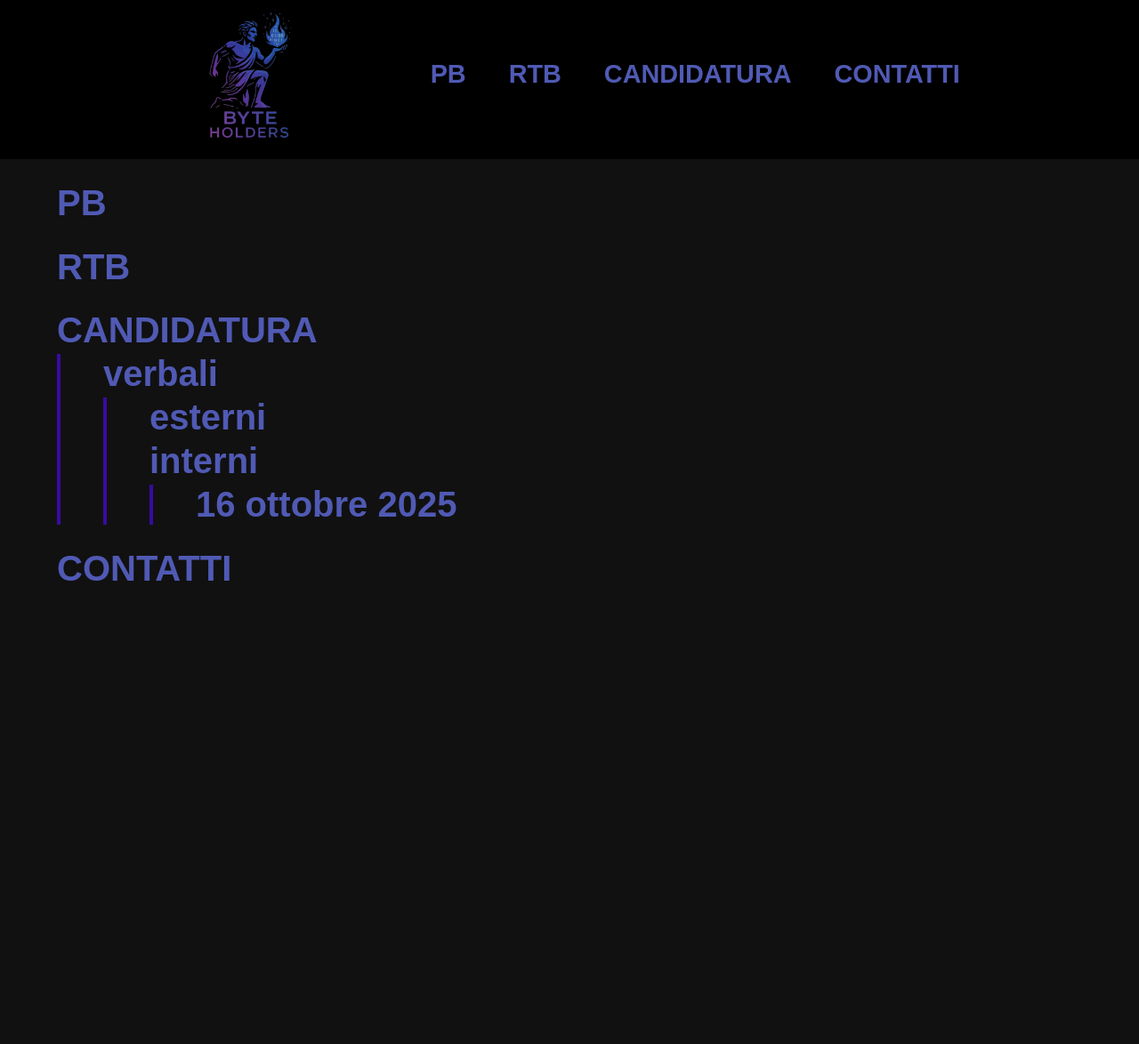
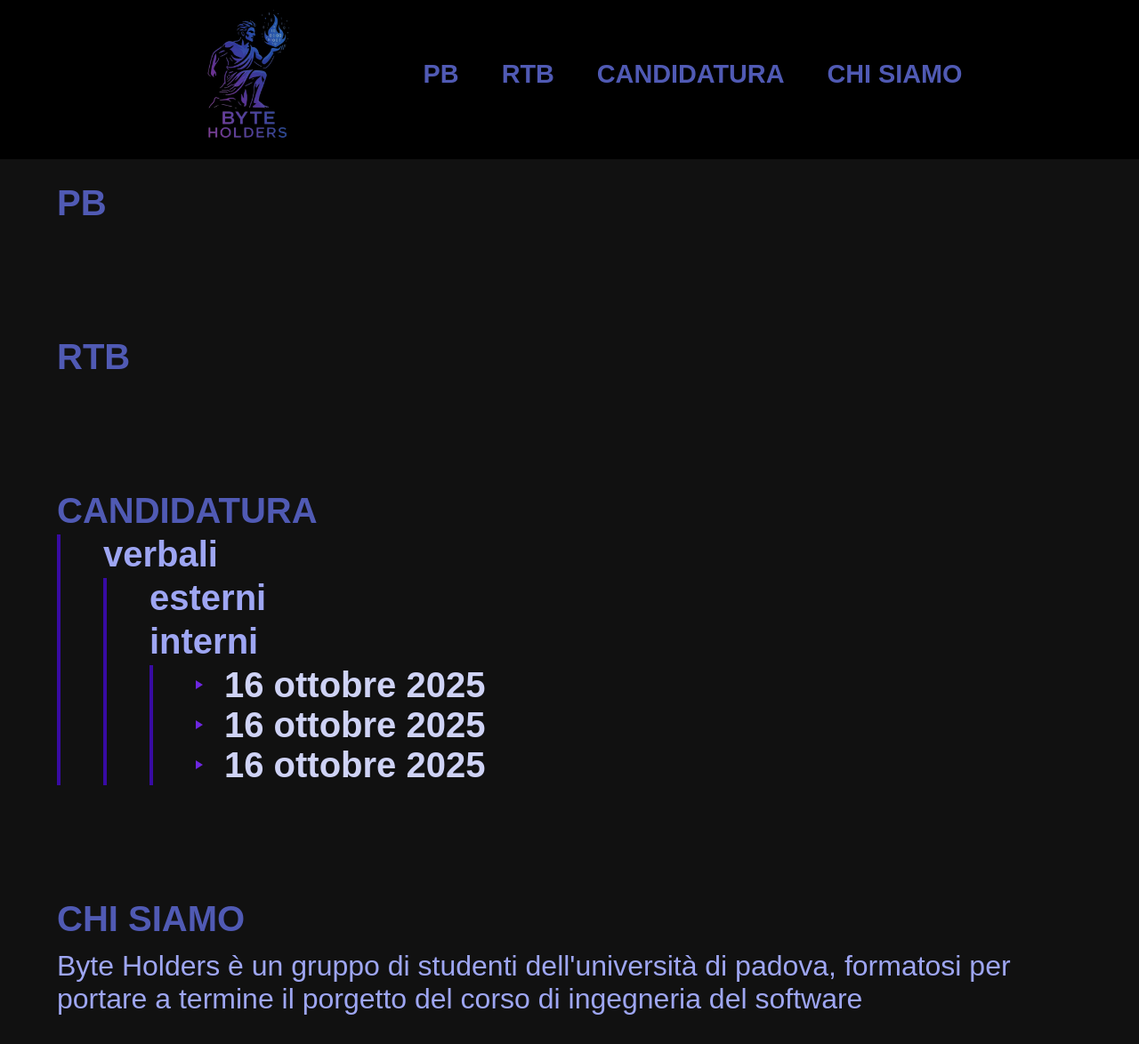
Before and after one commit to Test-man45/Documentazione, a plain HTML site: page index.html in a window 1280 px wide. Shown: the part 13-1187 px from the top of the page at 89% size. Before the commit the page ends 800 px from the top, so only its background shows below. Drawn offline with Linux system fonts and the light colour scheme.

Commit message:
body versione 2

```diff
--- a/index.html
+++ b/index.html
@@ -14,11 +14,13 @@
           <li><a href="#PB">PB</a></li>
           <li><a href="#RTB">RTB</a></li>
           <li><a href="#CANDIDATURA">CANDIDATURA</a></li>
-          <li><a href="#CONTATTI">CONTATTI</a></li>
+          <li><a href="#CHI-SIAMO">CHI SIAMO</a></li>
         </ul>
       </nav>
     </div>
   </header>
+
+
   <div id="docs-container">
     <div id="PB">
       <h1>PB</h1>
@@ -33,17 +35,20 @@
         <div id="verbali-candidatura-container">
           <h3 class="mini-titolo">esterni</h3>
           <div id="verbali-candidatura-esterni" >
-
           </div>
           <h3 class="mini-titolo">interni</h3>
           <div id="verbali-candidatura-interni">
+            <a href="documenti/candidatura/interni/Verbale_SWE_16_10_25.pdf">16 ottobre 2025</a>
+            <a href="documenti/candidatura/interni/Verbale_SWE_16_10_25.pdf">16 ottobre 2025</a>
             <a href="documenti/candidatura/interni/Verbale_SWE_16_10_25.pdf">16 ottobre 2025</a>
           </div>
         </div>
       </div>
     </div>
-    <div id="CONTATTI">
-      <H1>CONTATTI</H1>
+
+    <div id="CHI-SIAMO">
+      <H1>CHI SIAMO</H1>
+      <p>Byte Holders è un gruppo di studenti dell'università di padova, formatosi per portare a termine il porgetto del corso di ingegneria del software</p>
     </div>
 
 
--- a/sito/style.css
+++ b/sito/style.css
@@ -1,6 +1,4 @@
-#logo {
-    background-image: ur;
-}
+
 
 body {
     margin: 0;
@@ -83,23 +81,35 @@ nav ul li a:hover {
     margin: 0 auto;
 }
 
-#docs-container h1,h2,h3,a {
+#docs-container h1 {
     color: #505ab4;
     font-size: 2.5em;
     font-weight: bold;
 }
 
+#docs-container h2,h3 {
+    color: #9ea6f3;
+    font-size: 2.5em;
+    font-weight: bold;
+}
+
 #docs-container a {
+    font-size: 2.5em;
+    font-weight: bold;
     text-decoration: none;
-    transition: color 0.3s;
+    color: #cfd3f6;
+    display: block;
+    padding-left: 0.8em; /* spazio per il triangolo */
+    position: relative;
 }
 
 #docs-container a:hover {
     background-image: linear-gradient(to right, rgb(80, 90, 180, 0.2), transparent);;
 }
 
-#docs-container ul {
-    margin: 0;
+#CANDIDATURA, #PB, #RTB {
+    margin-bottom: 8em;
+    scroll-margin-top: 13em;
 }
 
 #candidatura-container {
@@ -121,3 +131,32 @@ nav ul li a:hover {
     margin-bottom: 0.1em;
     margin-top: 0;
 }
+
+
+#docs-container a::before {
+  content: "";
+  position: absolute;
+  top: 50%;
+  left: 0;
+  transform: translateY(-50%);
+
+  width: 0;
+  height: 0;
+  border-top: 5px solid transparent;
+  border-bottom: 5px solid transparent;
+  border-left: 8px solid #6e27e0;
+}
+
+/*========================================*/
+/*========================================*/
+/*========================================*/
+
+#CHI-SIAMO h1 {
+    margin-bottom: 0.3em;
+}
+
+#CHI-SIAMO p {
+    margin-top: 0;
+    font-size: 2em;
+    color: #9ea6f3;
+}
```
